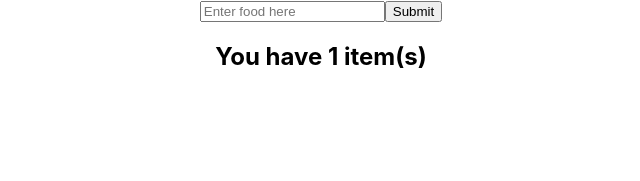
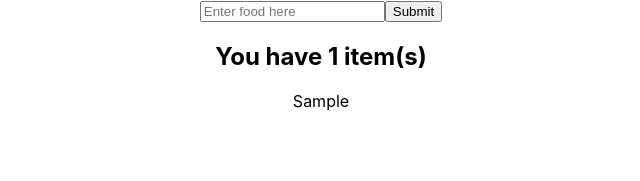
Before and after one commit to nyssakeller/food-code-challenge, a React (Create React App) app: page / in a window 1280 px wide. Both pictures are taken after typing "Sample" into the empty fields and a click on the button "Submit". Shown: the top 181 px of the page, without its empty margins (319-959 px from the left). Built offline with nearby package versions, Linux system fonts and the light colour scheme.

Commit message:
Import CardContainer into the App and render it with favoriteFoodArray as props

```diff
--- a/src/App/App.js
+++ b/src/App/App.js
@@ -1,5 +1,6 @@
 import React, { Component } from 'react';
 import AddFoodForm from '../AddFoodForm/AddFoodForm';
+import CardContainer from '../CardContainer/CardContainer';
 import './App.css';
 
 class App extends Component {
@@ -21,8 +22,9 @@ class App extends Component {
 
     return (
       <div className="App">
-        <AddFoodForm addFoodToFavorites={ this.addFoodToFavorites }/>
+        <AddFoodForm addFoodToFavorites={ this.addFoodToFavorites } />
         <h2>{ amountOfFood }</h2>
+        <CardContainer favoriteFoodArray={ favoriteFoodArray } />
       </div>
     );
   }
--- a/src/CardContainer/CardContainer.js
+++ b/src/CardContainer/CardContainer.js
@@ -1,7 +1,7 @@
 import React from 'react';
 
 const CardContainer = ({ favoriteFoodArray }) => {
-  const foodCards = favoriteFoodArray((foodName, i) => <p key={ i }>{ foodName }</p>);
+  const foodCards = favoriteFoodArray.map((foodName, i) => <p key={ i }>{ foodName }</p>);
 
   return(
     <div id='card-container'>
```
